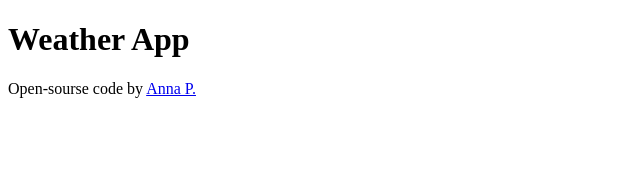
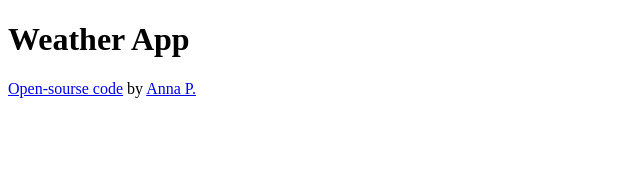
Before and after one commit to polllyann/new-react-weather-project, a React (Create React App) app: page / in a window 1280 px wide. Shown: the top 170 px of the page, without its empty margins (0-640 px from the left). Built offline with nearby package versions, Linux system fonts and the light colour scheme.

Commit message:
fixed a link

```diff
--- a/src/App.js
+++ b/src/App.js
@@ -4,7 +4,7 @@ function App() {
   return (
     <div className="App">
      <h1>Weather App</h1>
-     <footer>Open-sourse code by <a href="https://anna-p.netlify.app/" target="_blank" rel="noreferrer">Anna P.</a></footer>
+     <footer><a href="https://github.com/polllyann/new-react-weather-project" target="_blank" rel="noreferrer">Open-sourse code</a> by <a href="https://anna-p.netlify.app/" target="_blank" rel="noreferrer">Anna P.</a></footer>
     </div>
   );
 }
```
